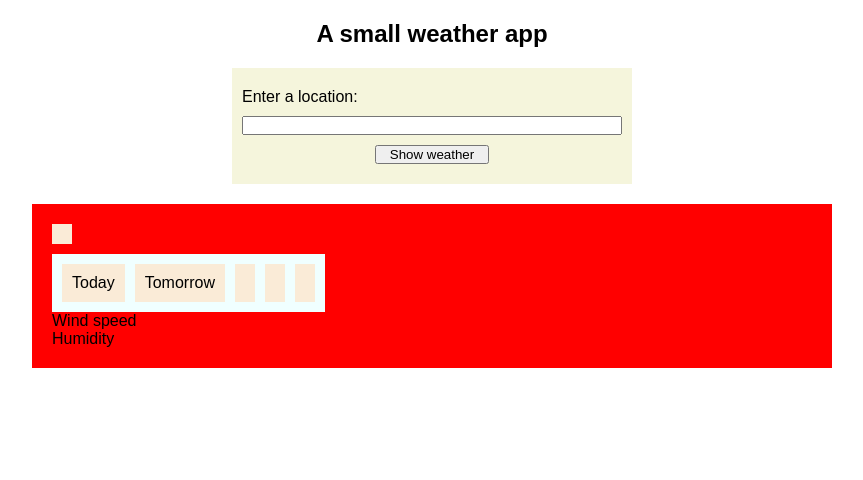
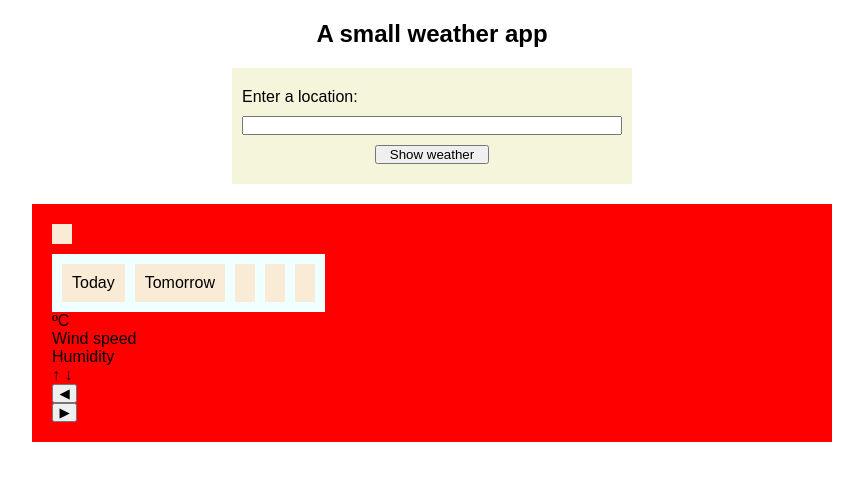
Before and after one commit to Karjeje/Project-Weather-app, a website built with webpack: page src/template.html in a window 1280 px wide. Shown: the whole page, without its empty margins (208-1071 px from the left). Built offline with nearby package versions, Linux system fonts and the light colour scheme.

Commit message:
Write template for right side of maindata

```diff
--- a/src/template.html
+++ b/src/template.html
@@ -46,6 +46,7 @@
           <span class="desc"></span>
           <div>
             <span class="currenttemp"></span>
+            <span>ºC</span>
             <span class="currenticon"></span>
           </div>
           <div class="wind">
@@ -54,10 +55,21 @@
           </div>
           <div class="humidity">
             <span>Humidity</span>
-            <span class="humidity"></span>
+            <span class="humidityspan"></span>
           </div>
         </div>
-        <div class="right"></div>
+        <div class="right">
+          <div>
+            <span class="dayanddate"></span>
+            <span class="sunrise">↑</span>
+            <span class="sunset">↓</span>
+          </div>
+          <div class="hourly-wrapper">
+            <button class="left arrow">&#9664;</button>
+            <div class="hourly-container" id="hourlyContainer"></div>
+            <button class="right arrow">&#9654;</button>
+          </div>
+        </div>
       </div>
     </div>
   </body>
```
